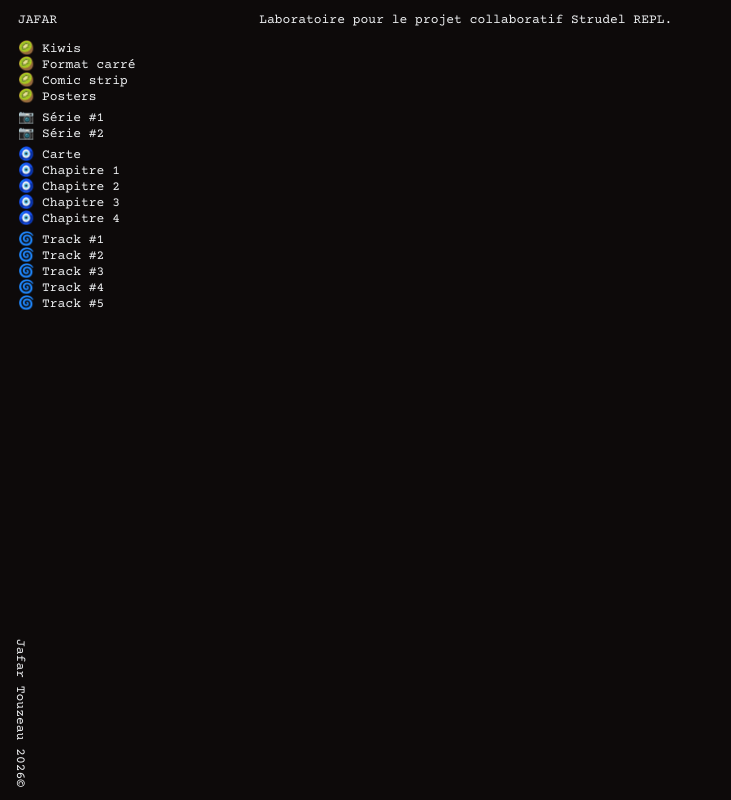
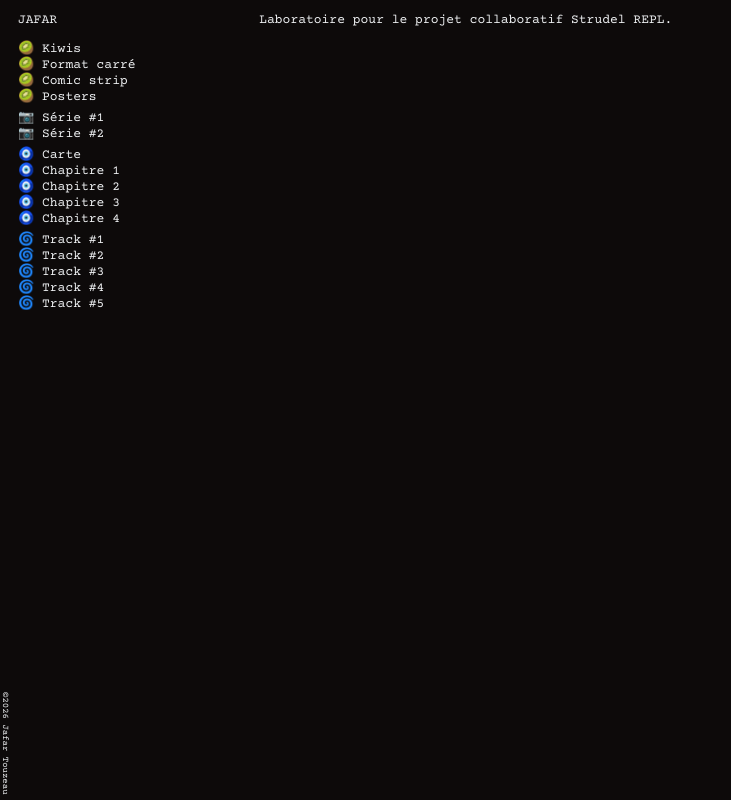
Before and after one commit to jafartouzeau/personnal-website, a Next.js app: page /strudelrepl in a window 1280 px wide. Shown: the whole page, without its empty margins (0-731 px from the left). Built offline with nearby package versions, Linux system fonts and the light colour scheme.

Commit message:
Fix credits

```diff
--- a/src/app/globals.css
+++ b/src/app/globals.css
@@ -71,7 +71,6 @@ a {
   color: var(--text);
 }
 
-/* Enable hover only on non-touch devices */
 @media (hover: hover) and (pointer: fine) {
   a:hover {
     color: var(--accent);
--- a/src/app/layout.tsx
+++ b/src/app/layout.tsx
@@ -17,7 +17,18 @@ export default function RootLayout({
     <html lang="fr">
       <body>
         <SideMenu/>
-        <main>{children}</main>
+        <main>
+          {children}
+        </main>
+        <footer style={{
+            writingMode: "vertical-rl",
+            textOrientation:"sideways",
+            position:"fixed",
+            bottom:"0",
+            fontSize: "9px",
+            textAlign: "center",
+            margin: "0 1px 5px 0"
+        }}>©2026 Jafar Touzeau</footer>
       </body>
     </html>
   );
--- a/src/components/side-menu/side-menu.module.css
+++ b/src/components/side-menu/side-menu.module.css
@@ -14,12 +14,6 @@
     margin-left: var(--small-padding);
 }
 
-@media (max-width: 768px) {
-    .menu {
-        height: auto;
-    }
-}
-
 .logo {
     font-size: 13px;
     white-space: nowrap;
@@ -34,11 +28,9 @@
     transform: scale(1, -1);
 }
 
-.credits {
-    position: absolute;
-    bottom: 0;
-    writing-mode: vertical-rl;
-    text-orientation: sideways;
-    direction: rtl;
-    margin-bottom: var(--main-padding);
+
+@media (max-width: 768px) {
+    .menu {
+        height: auto;
+    }
 }
--- a/src/components/side-menu/side-menu.tsx
+++ b/src/components/side-menu/side-menu.tsx
@@ -4,7 +4,6 @@ import Link from "next/link";
 export default function SideMenu() {
 
     return (
-
         <nav className={styles.menu}>
 
             <Link href="/" className={styles.link}>
@@ -92,8 +91,6 @@ export default function SideMenu() {
                     </Link>
                 </ol>
 
-                <p className={styles.credits}>©2026 Jafar Touzeau</p>
-
         </nav>
     )
 }
```
